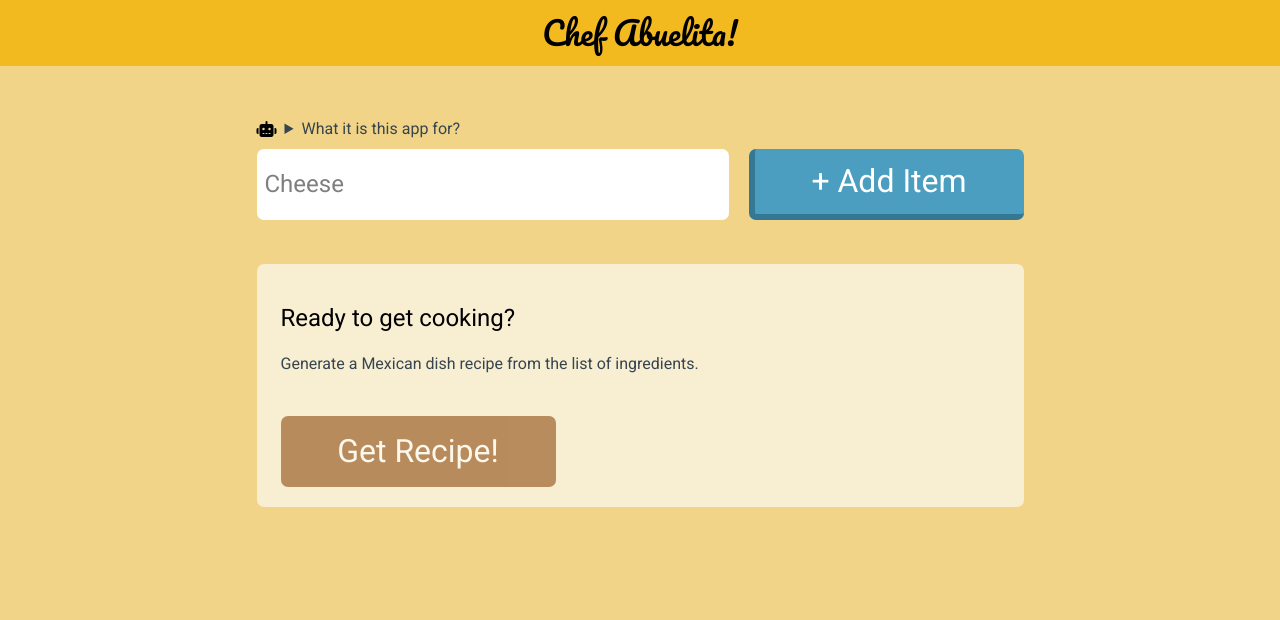
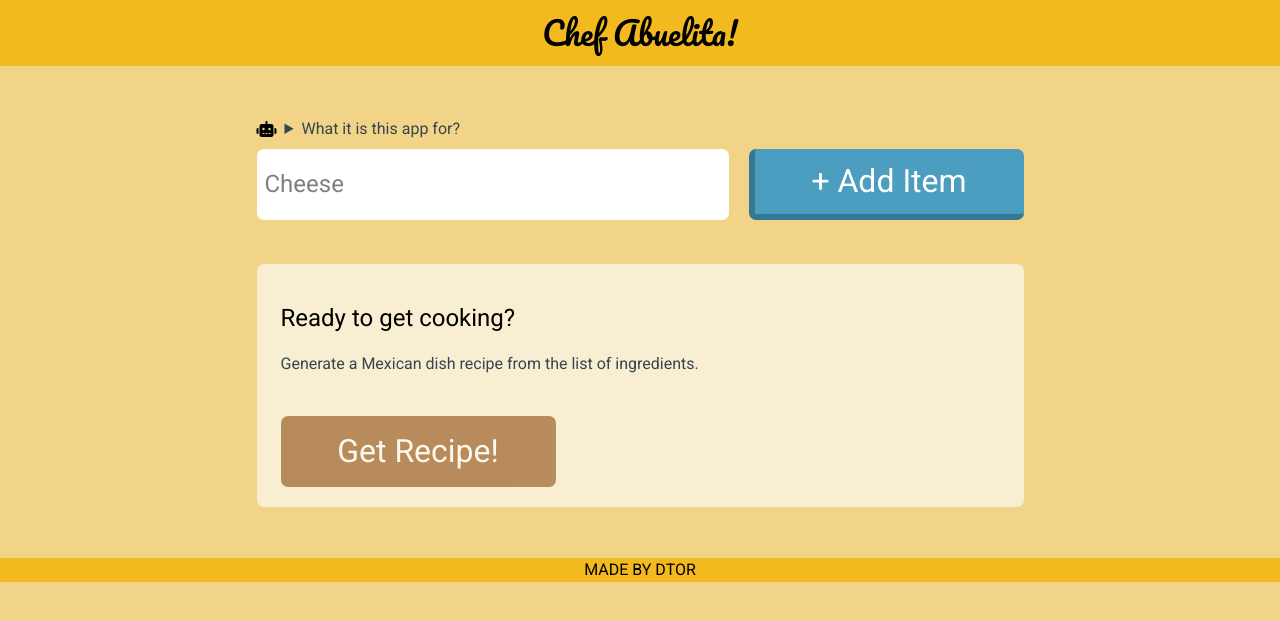
Before and after one commit to TORRESDESIGN/chefAbuelita, a React (Vite) app: page / in a window 1280 px wide. Shown: the top 620 px of the page. Built offline with nearby package versions, Linux system fonts and the light colour scheme.

Commit message:
Added some ideas to add to app  and worked on footer and css

```diff
--- a/src/App.jsx
+++ b/src/App.jsx
@@ -2,6 +2,7 @@
 import Header from './Header'
 import IngredientsList from './components/IngredientsList'
 import RecipeSection from './components/RecipeSection'
+import Footer from './components/Footer'
 
 //import axios from 'axios';
 
@@ -46,7 +47,7 @@
     setIngredients(prevItems => {
       // Check if already exists
       if (prevItems.some(item => item.body === ingredientBody)) {
-        setErrorMessage(`${ingredientBody} already exist!`)
+        setErrorMessage(`${ingredientBody} already added!`)
         setTimeout(()=> {
           setErrorMessage("")
         }, 3000)
@@ -132,6 +133,7 @@
           isDisabled={isDisabled}
         />
       </main>
+      <Footer />
     </>
   )
 }
--- /dev/null
+++ b/src/components/Footer.jsx
@@ -0,0 +1,11 @@
+import React from 'react';
+
+function Footer() {
+	return (
+		<footer className="footer">
+			<a href="https://madebydtor.com/">MADE BY DTOR</a>
+		</footer>
+	)
+}
+
+export default Footer;
--- a/src/index.css
+++ b/src/index.css
@@ -196,12 +196,19 @@
 .flex-me {
     display: flex;
 }
+.footer {
+  display: flex;
+  flex-direction: column;
+  text-align: center;
+  background-color: var(--gold-main);
+  justify-content: flex-end;
+}
 .error {
   color: darkred;
   font-weight: bold;
 }
 
-/*phone size*/
+/*phone size(s23 360px X 780px)*/
 @media screen and (max-width: 600px) {
   Header {
   height: auto;
@@ -238,4 +245,4 @@
     @apply flex-wrap gap-y-4;
   }
 
-}/*end of @meda */
+}/*end of @media */
```
Also changed, not shown: 1 other file (tests, documents, lock files or other folders).
